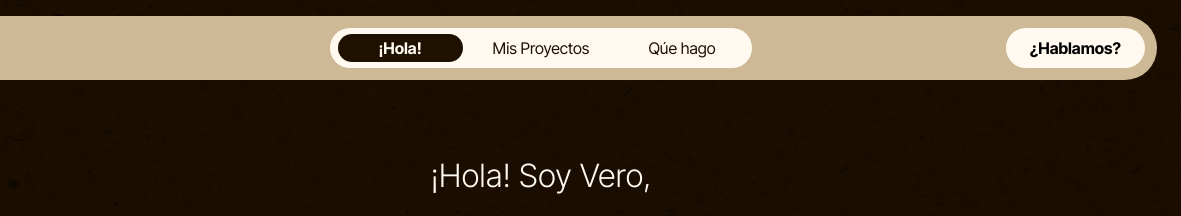
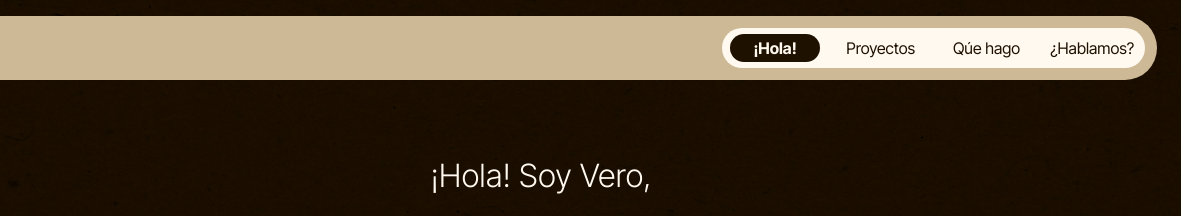
Before and after one commit to vesanmo1/PORTFOLIO_2025, a plain HTML site: page index.html in a window 1280 px wide. Shown: the top 216 px of the page, 99-1280 px from the left. Drawn offline with Linux system fonts and the light colour scheme.

Commit message:
Update header structure for improved navigation and accessibility; enhance button styles and adjust font sizes for better readability

```diff
--- a/css/globals.css
+++ b/css/globals.css
@@ -95,7 +95,7 @@ h4 {
 }
 
 p{
-    font-size: clamp(0.75rem, 1.75vw, 1rem);
+    font-size: clamp(0.875rem, 1.75vw, 1rem);
     font-weight: 400;
 }
 
@@ -122,44 +122,32 @@ $BUTTONS
     color: var(--secondary-color);
     cursor: pointer;
 
-    transition: gap 0.2s;
+    transition: gap 0.2s,
+                box-shadow 0.05s;
+
 }
 
 .general__btn:hover{
     gap: 2rem;
+
 }
 
 .general__btn:focus-within{
     gap: 2rem;
-    border: 2px solid var(--secondary-color);
-    box-shadow: 0.75rem 0.75rem 0 var(--bg-color-labels);
+    background: #FFF9F0;
+    border: 1px solid var(--secondary-color);
+    box-shadow: inset 8px 8px 0px var(--bg-color-labels);
 }
 
     .btn__link:focus {
         outline: none;
         box-shadow: none;
-        text-decoration: underline;
     }
 
     .arrow {
         width: 1em;
         height: auto;
     }
-
-/*
-* ============ button breakpoint ============
-*/
-
-@media (max-width: 768px) {
-
-/*width 100% para los buttons en versión mobile*/
-
-    .general__btn {
-        width: 100%;
-        padding: 1rem 1rem;
-    }
-
-}
 
 /*------------------------------------*\
 
--- a/css/index.css
+++ b/css/index.css
@@ -9,8 +9,6 @@ $HEADER
     height: var(--header-height);
     padding: var(--header-padding-outer);
     position: fixed;
-    z-index: 10; /*para que se posicione por debajo del header-nav__wrapper */
-
 }
 
     .header {
@@ -19,15 +17,11 @@ $HEADER
         background-color: var(--accent-color);
         border-radius: var(--pill-style-edge);
 
-    }
-
-        .header__container {
-            width: 100%;
-            height: 100%;
         display: flex;
         justify-content: space-between;
         align-items: center;
         padding: var( --header-padding-inner);
+
     }
 
             .header__logo-container {
@@ -38,76 +32,34 @@ $HEADER
 
             }
 
-            .header__btn {
+            .header-nav {
+                position: relative; /*para poder posicionar el header-nav__indicator usando absolute*/
                 height: 100%;
-                padding: 0 1.5rem;
-                border-radius: var(--pill-style-edge);
-                background-color: var(--primary-color);
-                font-weight: 700;
+                width: 35%;
             }
 
-
-
-        .header-nav {
-            width: 100%;
-            height: var(--header-height);
-            padding: var(--header-padding-outer);
-            position: fixed;
-            top: 0;
-            left: 0;
-        }
-            .header-nav__wrapper {
+                .header-nav__list {
                     width: 100%;
                     height: 100%;
 
-                position: relative; /*para poder posicionar el header-nav__indicator en el eje Z*/
-                top: 0;
-                left: 0;
-                z-index: 11; /*para que se posicione por encima del header__container*/
-
                     display: flex;
-                justify-content: center;
-                align-items: center;
-            }
-
-                .header-nav__container {
-                            width: 100%;
-                            height: 100%;
-                            display: flex;
-                            justify-content: center;
-                            align-items: center;
-                            padding: var( --header-padding-inner);
-
-                }
-
-                    .header-nav__nav {
-                    position: relative; /*para poder posicionar el header-nav__indicator usando absolute*/
-                    width: 35%;
-                    height: 100%;
-                    }
-
-                        .header-nav__list {
-                        display: flex;
+                    flex-flow: row nowrap;
                     justify-content: center;
                     align-items: center;
 
                     background: var(--primary-color);
                     border-radius: var(--pill-style-edge);
-                        width: 100%;
-                        height: 100%;
-                        padding: 0;
-                        margin: 0;
                     overflow: hidden;
+
                 }
 
-
                     .header-nav__item {
+                        position: relative;
+                        z-index: 1; /*para que se posicione por encima del header-nav__indicator*/
                         flex: 1;
                         text-align: center;
+                        font-weight: 400;
                         cursor: pointer;
-                            font-weight: 400;
-                            position: relative;
-                            z-index: 1; /*para que se posicione por encima del header-nav__indicator*/
                         transition: color 0.3s;
                         }
 
@@ -119,17 +71,17 @@ $HEADER
                     /*indicador del menú de navegación*/
                     .header-nav__indicator {
                         position: absolute;
+                        z-index: 0; /*para que se posicione por debajo de los items del menú */
+
+                        transform: translateY(-50%); /* el eje central del indicador se alinea con el centro del menú */
                         top: 50%; /* el borde superior del indicador se alinea con el centro del menú */
-                            left: 0.5rem;
-                            transform: translateY(-50%); /* el eje central del indicador se alinea con el centro del menú */
-
-                            width: calc(100% / 3 - 1rem); /* 100% dividido por el número de elementos del menú menos el padding */
-                            height: calc(100% - 0.75rem); /* 100% de la altura del menú menos el padding */
+                        width: calc(100% / 4 - 16px); /* 100% dividido por el número de elementos del menú menos el padding */
+                        height: calc(100% - 12px); /* 100% de la altura del menú menos el padding */
+                        left: 8px; /*para que desde el principio haya un margen izquierdo entre el contenedor y el indicador*/
 
                         background: var(--secondary-color);
                         border-radius: var(--pill-style-edge);
                         transition: left 0.3s;
-                            z-index: 0; /*para que se posicione por debajo de los items del menú */
 
                     }
 
@@ -392,7 +344,13 @@ $BREAK POINTS
 
 @media (max-width: 768px) {
 
-/*Cambiamos la disposición de la "SECTION PROJECTS", los ejementos de cada uno de los poryectos pasan a estar en columna*/
+/*Augmentamos el tamaño del "folder-closure" */
+
+    .section-divider__folder-closure-container {
+            width: 25%;
+    }
+
+/*Cambiamos la disposición de la "SECTION PROJECTS", los elementos de cada uno de los proyectos pasan a estar en columna*/
 
     .section__project {
         flex-direction: column;
@@ -401,19 +359,21 @@ $BREAK POINTS
             flex-direction: column;
         }
 
-/*Cambiamos la disposición de la "SECTION EXPERTISE" a columna y sobreescribimos el grid*/
+/*width 100% para los buttons en versión columna*/
+
+    .general__btn {
+        width: 100%;
+        padding: 1rem 1rem;
+    }
+
+/*Cambiamos la disposición de la "SECTION EXPERTISE" a columna, sobreescribiendo el grid*/
 
     .expertise__container {
         display: flex;
         flex-direction: column;
     }
-            .expertise__img {
+            .expertise__img { /*centramos las imágenes*/
                 object-position: center center;
             }
 
-/*Augmentamos el tamaño del "folder-closure" */
-
-    .section-divider__folder-closure-container {
-            width: 25%;
 }
-}
--- a/index.html
+++ b/index.html
@@ -26,34 +26,26 @@
     <!--HEADER-->
     <div class="header__wrapper">
         <header class="header">
-            <div class="header__container">
             <div class="header__logo-container">
                 <img src="/assets/svg/logo.svg" alt="">
             </div>
-                <button class="header__btn">
-                    <a href="">¿Hablamos?</a>
-                </button>
-            </div>
-            <div class="header-nav">
-                <div class="header-nav__wrapper">
-                    <div class="header-nav__container">
-                        <nav class="header-nav__nav">
+            <nav class="header-nav">
                 <ul class="header-nav__list">
                     <li class="header-nav__item active">
                         <a href="#hello">¡Hola!</a>
                     </li>
                     <li class="header-nav__item">
-                                    <a href="#projects">Mis Proyectos</a>
+                        <a href="#projects">Proyectos</a>
                     </li>
                     <li class="header-nav__item">
                         <a href="#expertise">Qúe hago</a>
                     </li>
+                    <li class="header-nav__item">
+                        <a href="#contact">¿Hablamos?</a>
+                    </li>
                 </ul>
                 <div class="header-nav__indicator"></div>
             </nav>
-                    </div>
-                </div>
-            </div>
         </header>
     </div>
     <main class="main">
```
Lines whose indentation alone changed are shown as unchanged.
